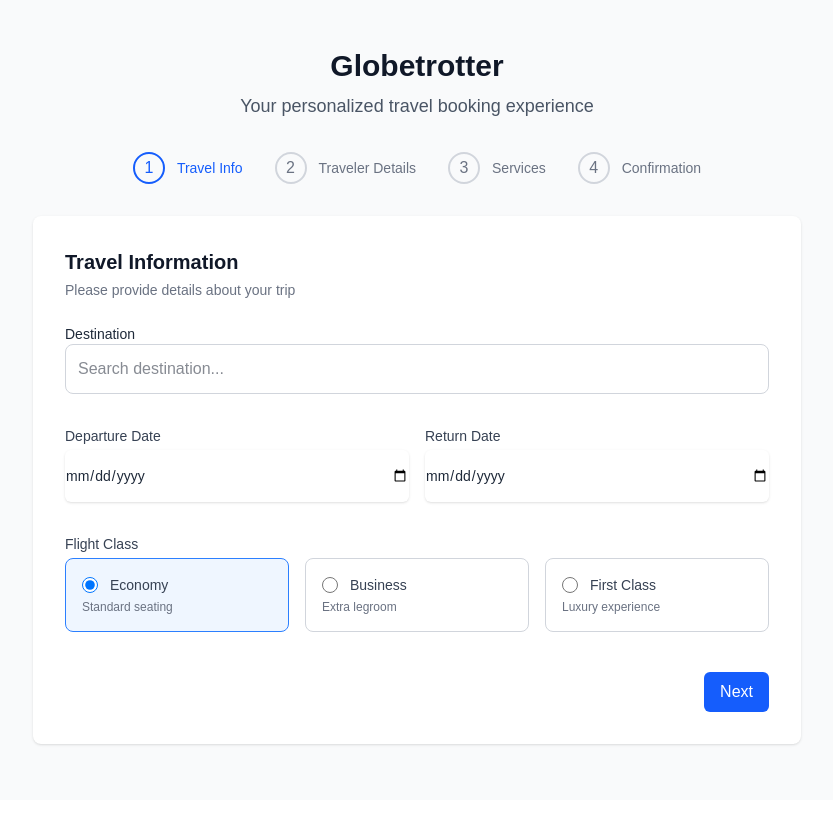
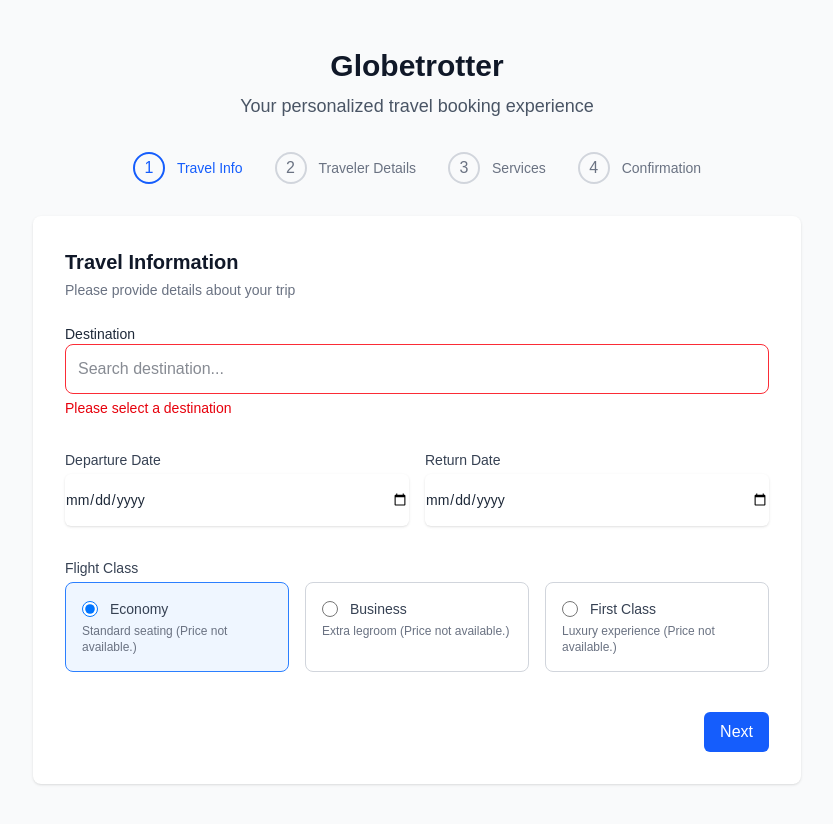
Before and after one commit to CKIN7/globetrotter-app, a Next.js app: page / in a window 1280 px wide. Shown: the top 824 px of the page, without its empty margins (223-1056 px from the left). Before the commit the page ends 800 px from the top, so only its background shows below. Built offline with nearby package versions, Linux system fonts and the light colour scheme.

Commit message:
feat: Display only one destination suggestion

```diff
--- a/src/app/(booking)/steps/Step1TravelInfo.tsx
+++ b/src/app/(booking)/steps/Step1TravelInfo.tsx
@@ -4,40 +4,101 @@ import { useState, useEffect } from 'react';
 import DestinationAutocomplete from '@/app/components/common/DestinationAutocomplete';
 import FlightClassSelector from '@/app/components/common/FlightClassSelector';
 import Button from '@/app/components/ui/Button';
+import { FlightData, TravelInfo } from '@/app/lib/types';
 
 export default function Step1TravelInfo({
   data,
   onUpdate,
   onNext,
 }: {
-  data: any;
-  onUpdate: (updates: any) => void;
+  data: TravelInfo;
+  onUpdate: (updates: Partial<TravelInfo>) => void;
   onNext: () => void;
 }) {
   const [departureDate, setDepartureDate] = useState<Date | null>(
     data.departureDate
   );
   const [returnDate, setReturnDate] = useState<Date | null>(data.returnDate);
+  const [destinationSuggestions, setDestinationSuggestions] = useState<
+    FlightData[]
+  >([]);
   const [isDestinationValid, setIsDestinationValid] = useState(false);
   const [showDestinationError, setShowDestinationError] = useState(false);
+  const [isLoadingSuggestions, setIsLoadingSuggestions] = useState(false);
+  const [flightPrices, setFlightPrices] = useState<FlightData[]>([]);
+  const [isLoadingPrices, setIsLoadingPrices] = useState(false);
+
+  const fetchSuggestions = async (query: string) => {
+    if (query.length > 2) {
+      setIsLoadingSuggestions(true);
+      try {
+        const response = await fetch(`/api/flights?query=${query}`);
+        const flightData: FlightData[] = await response.json();
+        setDestinationSuggestions(flightData);
+        // Optionally, you could also fetch prices here if your API returns them together
+        setFlightPrices(flightData);
+      } catch (error) {
+        console.error('Error fetching suggestions:', error);
+        setDestinationSuggestions([]);
+      } finally {
+        setIsLoadingSuggestions(false);
+      }
+    } else {
+      setDestinationSuggestions([]);
+    }
+  };
+
+  const fetchFlightPrices = async (destination: string) => {
+    if (destination) {
+      setIsLoadingPrices(true);
+      try {
+        const response = await fetch(
+          `/api/flights/prices?destination=${destination}`
+        );
+        const pricesData: FlightData[] = await response.json();
+        setFlightPrices(pricesData);
+      } catch (error) {
+        console.error('Error fetching flight prices:', error);
+        setFlightPrices([]);
+      } finally {
+        setIsLoadingPrices(false);
+      }
+    } else {
+      setFlightPrices([]);
+    }
+  };
+
+  useEffect(() => {
+    if (data.destination) {
+      fetchSuggestions(data.destination);
+      fetchFlightPrices(data.destination); // Fetch prices when destination changes
+    } else {
+      setFlightPrices([]); // Clear prices if no destination
+    }
+  }, [data.destination]);
+
+  const handleDestinationChange = (value: string) => {
+    onUpdate({ destination: value });
+    setShowDestinationError(false);
+    fetchSuggestions(value);
+    fetchFlightPrices(value); // Fetch prices when destination input changes
+  };
+
+  const handleDestinationValidationChange = (isValid: boolean) => {
+    setIsDestinationValid(isValid);
+  };
 
   const handleSubmit = (e: React.FormEvent) => {
     e.preventDefault();
 
-    // Validación del destino
     if (!data.destination?.trim()) {
       setShowDestinationError(true);
       return;
     }
 
-    onUpdate({ departureDate, returnDate });
+    onUpdate({ departureDate, returnDate, flightClass: data.flightClass }); // Ensure flightClass is included
     onNext();
   };
-
-  // Opcional: validación en tiempo real
-  useEffect(() => {
-    setIsDestinationValid(!!data.destination?.trim());
-  }, [data.destination]);
 
   return (
     <form onSubmit={handleSubmit}>
@@ -58,10 +119,11 @@ export default function Step1TravelInfo({
             </label>
             <DestinationAutocomplete
               value={data.destination}
-              onChange={(value) => {
-                onUpdate({ destination: value });
-                setShowDestinationError(false); // Resetear error al cambiar
-              }}
+              onChange={handleDestinationChange}
+              suggestions={destinationSuggestions}
+              isLoading={isLoadingSuggestions}
+              onValidationChange={handleDestinationValidationChange}
+              required
             />
             {showDestinationError && (
               <p className="mt-1 text-sm text-red-600">
@@ -117,14 +179,14 @@ export default function Step1TravelInfo({
           <FlightClassSelector
             value={data.flightClass}
             onChange={(value) => onUpdate({ flightClass: value })}
+            flightPrices={flightPrices}
           />
         </div>
 
         <div className="flex justify-end pt-4">
           <Button
             type="submit"
-            disabled={!isDestinationValid} // Opcional: deshabilitar si no es válido
-          >
+            disabled={!isDestinationValid}>
             Next
           </Button>
         </div>
--- a/src/app/components/common/DestinationAutocomplete.tsx
+++ b/src/app/components/common/DestinationAutocomplete.tsx
@@ -6,58 +6,55 @@ import { FlightData } from '@/app/lib/types';
 export default function DestinationAutocomplete({
   value,
   onChange,
-  required = false, // Nuevo prop para marcar como obligatorio
-  onValidationChange, // Callback para notificar validez
+  suggestions: propSuggestions,
+  isLoading: propIsLoading,
+  required = false,
+  onValidationChange,
 }: {
   value: string;
   onChange: (value: string) => void;
+  suggestions?: FlightData[];
+  isLoading?: boolean;
   required?: boolean;
   onValidationChange?: (isValid: boolean) => void;
 }) {
-  const [suggestions, setSuggestions] = useState<FlightData[]>([]);
-  const [isLoading, setIsLoading] = useState(false);
   const [showSuggestions, setShowSuggestions] = useState(false);
-  const [isValid, setIsValid] = useState(!required); // Estado de validación
+  const [isValid, setIsValid] = useState(!required);
   const inputRef = useRef<HTMLInputElement>(null);
+  const [internalSuggestions, setInternalSuggestions] = useState<FlightData[]>(
+    []
+  );
+  const [internalIsLoading, setInternalIsLoading] = useState(false);
 
-  // Efecto para validar el campo
+  // Update internal suggestions and loading state from props
+  useEffect(() => {
+    if (propSuggestions && propSuggestions.length > 0) {
+      setInternalSuggestions([propSuggestions[0]]); // Show only the first suggestion
+    } else {
+      setInternalSuggestions([]);
+    }
+  }, [propSuggestions]);
+
+  useEffect(() => {
+    if (propIsLoading !== undefined) {
+      setInternalIsLoading(propIsLoading);
+    }
+  }, [propIsLoading]);
+
+  // Effect to validate the field
   useEffect(() => {
     const valid = !required || value.trim().length > 0;
     setIsValid(valid);
     onValidationChange?.(valid);
   }, [value, required, onValidationChange]);
 
-  useEffect(() => {
-    const fetchSuggestions = async () => {
-      if (value.length > 2 && showSuggestions) {
-        setIsLoading(true);
-        try {
-          const response = await fetch(`/api/flights?query=${value}`);
-          const data = await response.json();
-          setSuggestions(data);
-        } catch (error) {
-          console.error('Error fetching suggestions:', error);
-          setSuggestions([]);
-        } finally {
-          setIsLoading(false);
-        }
-      } else {
-        setSuggestions([]);
-      }
-    };
-
-    fetchSuggestions();
-  }, [value, showSuggestions]);
-
   const handleInputChange = (e: React.ChangeEvent<HTMLInputElement>) => {
     onChange(e.target.value);
-
     setShowSuggestions(true);
   };
 
   const handleSuggestionClick = (destination: string) => {
     onChange(destination);
-    setSuggestions([]);
     setShowSuggestions(false);
     inputRef.current?.focus();
   };
@@ -69,7 +66,7 @@ export default function DestinationAutocomplete({
         type="text"
         value={value}
         onChange={handleInputChange}
-        className={`w-full p-3 border rounded-lg   ${
+        className={`w-full p-3 border rounded-lg  ${
           required && !isValid && value === ''
             ? 'border-red-500'
             : 'border-gray-300'
@@ -82,19 +79,22 @@ export default function DestinationAutocomplete({
       {required && !isValid && value === '' && (
         <p className="mt-1 text-sm text-red-600">Please select a destination</p>
       )}
-      {isLoading && (
+      {internalIsLoading && (
         <div className="absolute inset-y-0 right-0 flex items-center pr-3">
           <div className="animate-spin rounded-full h-5 w-5 border-b-2 border-blue-500"></div>
         </div>
       )}
-      {showSuggestions && suggestions.length > 0 && !isLoading && (
+      {showSuggestions &&
+        internalSuggestions.length > 0 &&
+        !internalIsLoading && (
           <ul className="absolute z-10 mt-1 w-full bg-white border rounded-lg shadow-lg max-h-60 overflow-auto">
-          {suggestions.map((flight) => (
+            {internalSuggestions.map((flight) => (
               <li
                 key={flight.id}
                 className="p-3 hover:bg-gray-100 cursor-pointer"
                 onMouseDown={() => handleSuggestionClick(flight.destination)}>
-              {flight.destination} - from ${flight.priceUSD}
+                {flight.destination}
+                {/* - from ${flight.priceUSD} */}
               </li>
             ))}
           </ul>
--- a/src/app/components/common/FlightClassSelector.tsx
+++ b/src/app/components/common/FlightClassSelector.tsx
@@ -1,30 +1,46 @@
 'use client';
 
-const flightClasses = [
+import { FlightData } from '@/app/lib/types';
+
+const flightClassesConfig = [
   { id: 'economy', name: 'Economy', description: 'Standard seating' },
   { id: 'business', name: 'Business', description: 'Extra legroom' },
   { id: 'first', name: 'First Class', description: 'Luxury experience' },
 ];
 
+interface FlightClassSelectorProps {
+  value: string;
+  onChange: (value: string) => void;
+  flightPrices?: FlightData[];
+}
+
 export default function FlightClassSelector({
   value,
   onChange,
-}: {
-  value: string;
-  onChange: (value: string) => void;
-}) {
+  flightPrices,
+}: FlightClassSelectorProps) {
   return (
     <div className="mt-4">
       <label className="block text-sm font-medium text-gray-700">
         Flight Class
       </label>
       <div className="mt-1 grid grid-cols-1 gap-4 sm:grid-cols-3">
-        {flightClasses.map((flightClass) => (
+        {flightClassesConfig.map((flightClassConfig) => {
+          const priceInfo = flightPrices?.find((flight) =>
+            flight.class.toLowerCase().includes(flightClassConfig.id)
+          );
+          console.log(flightPrices, 'prices');
+
+          const priceUSD = priceInfo
+            ? `$${priceInfo.priceUSD}`
+            : 'Price not available.';
+
+          return (
             <div
-            key={flightClass.id}
-            onClick={() => onChange(flightClass.id)}
+              key={flightClassConfig.id}
+              onClick={() => onChange(flightClassConfig.id)}
               className={`cursor-pointer rounded-lg border p-4 ${
-              value === flightClass.id
+                value === flightClassConfig.id
                   ? 'border-blue-500 bg-blue-50'
                   : 'border-gray-300 hover:border-gray-400'
               }`}>
@@ -32,18 +48,19 @@ export default function FlightClassSelector({
                 <input
                   type="radio"
                   className="h-4 w-4 border-gray-300 text-blue-600 focus:ring-blue-500"
-                checked={value === flightClass.id}
-                onChange={() => onChange(flightClass.id)}
+                  checked={value === flightClassConfig.id}
+                  onChange={() => onChange(flightClassConfig.id)}
                 />
                 <label className="ml-3 block text-sm font-medium text-gray-700">
-                {flightClass.name}
+                  {flightClassConfig.name}
                 </label>
               </div>
               <p className="mt-1 text-xs text-gray-500">
-              {flightClass.description}
+                {flightClassConfig.description} ({priceUSD})
               </p>
             </div>
-        ))}
+          );
+        })}
       </div>
     </div>
   );
```
Lines whose indentation alone changed are shown as unchanged.
